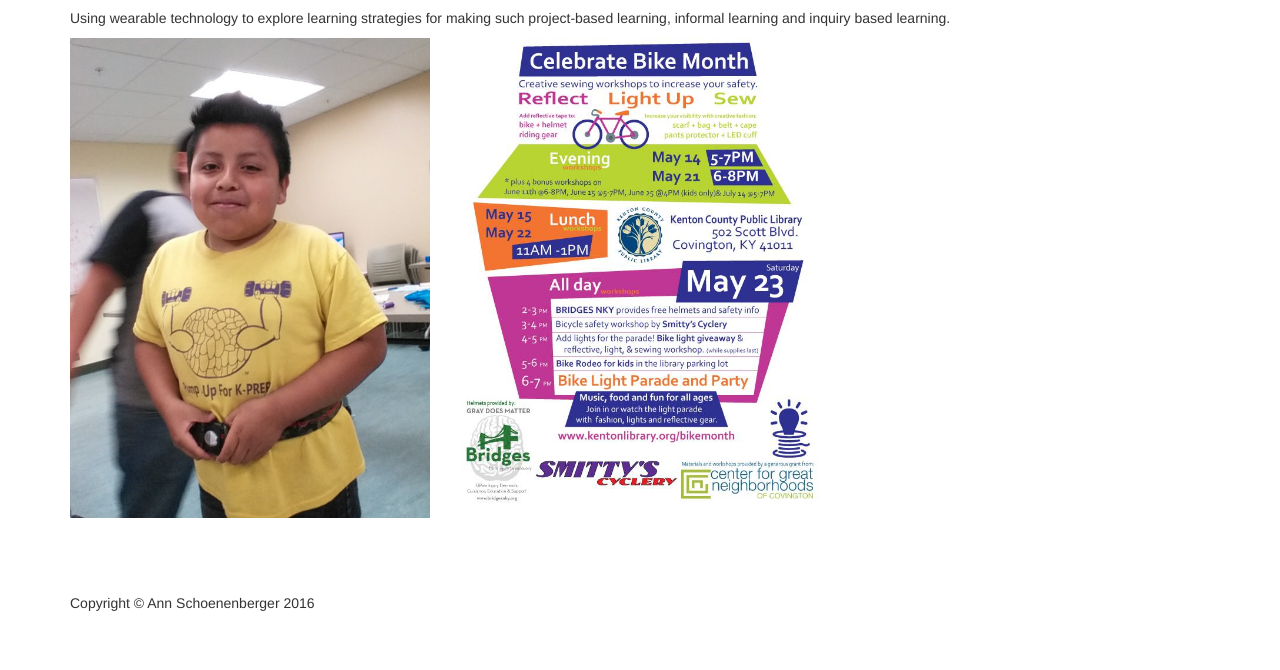
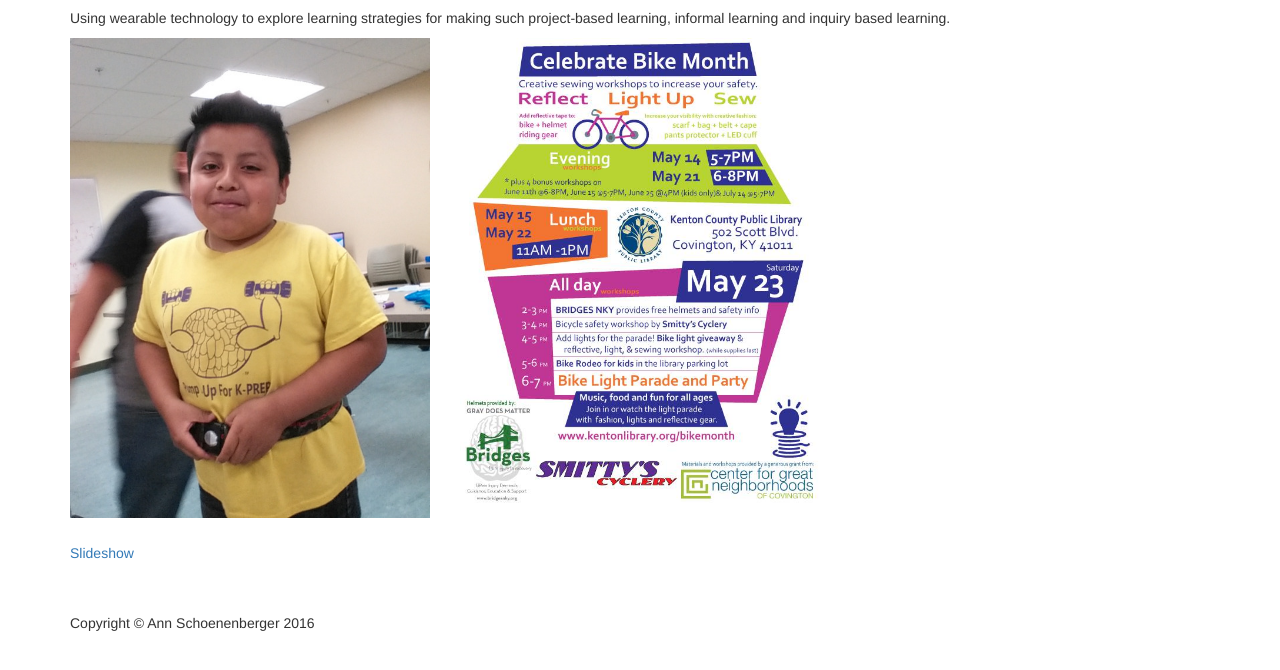
Before and after one commit to schoena/profdev, a plain HTML site: page bvisible.html in a window 1280 px wide. Shown: the part 172-842 px from the top of the page. Drawn offline with Linux system fonts and the light colour scheme.

Commit message:
add slider

```diff
--- a/bvisible.html
+++ b/bvisible.html
@@ -89,7 +89,7 @@
             </div>
         </div>
         <!-- /.row -->
-
+        <a href="slideshow.html">Slideshow</a>
 
         <!-- Footer -->
         <footer>
```
